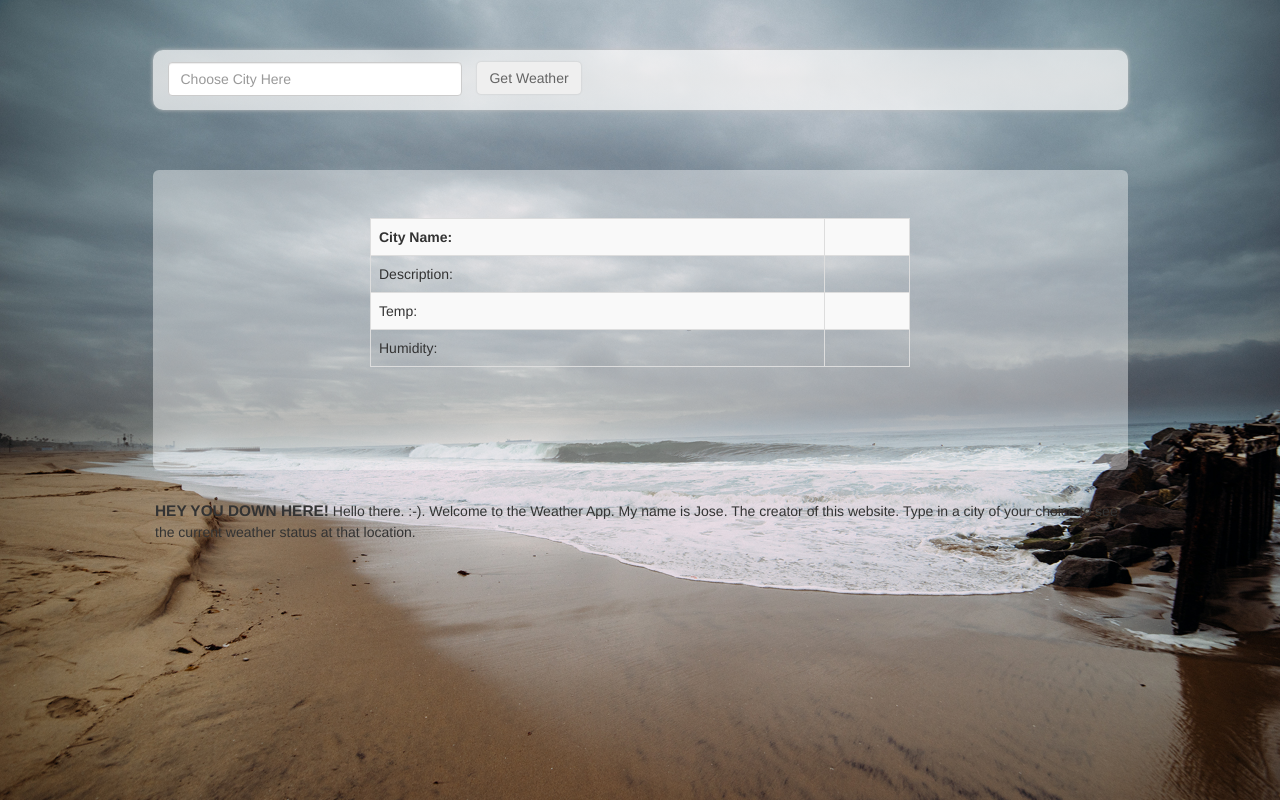
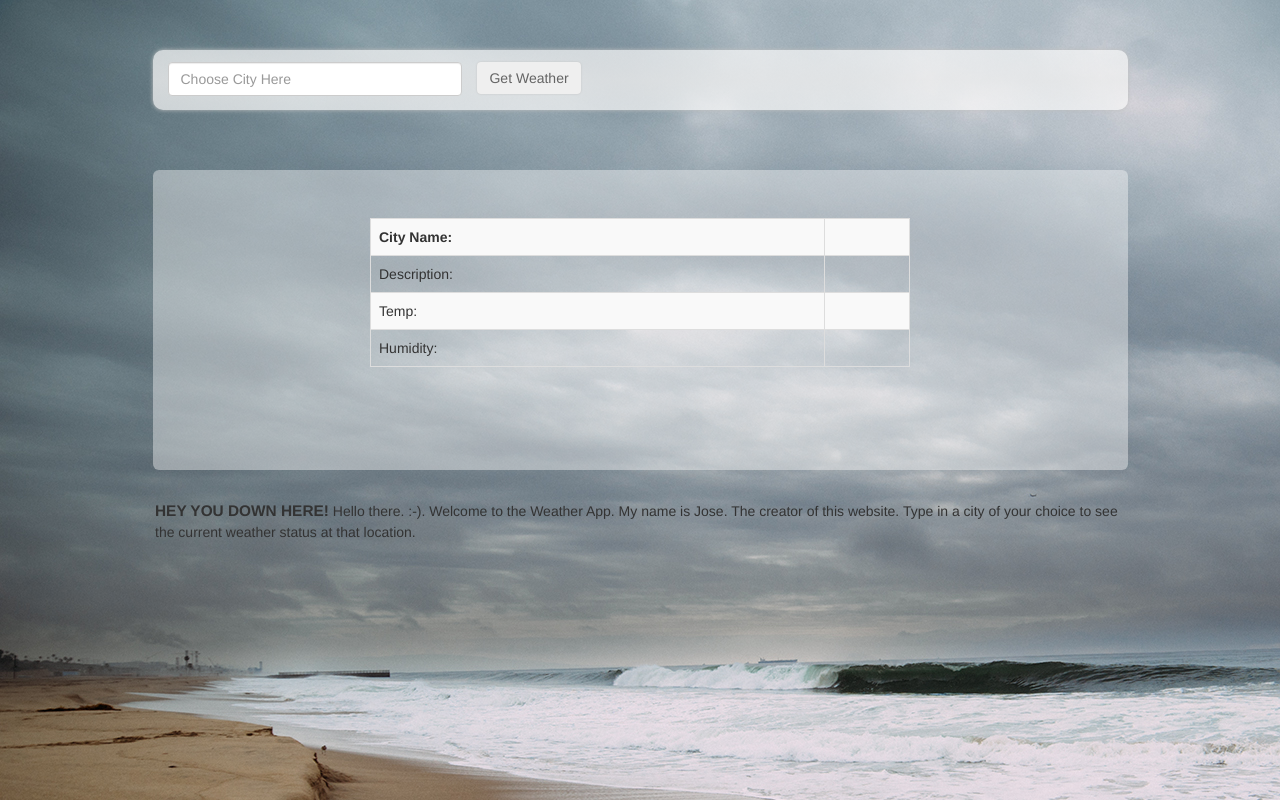
Before and after one commit to Jcareergoals/Weather_App, a CodeIgniter app: page / in a window 1280 px wide. Run offline with CodeIgniter, Linux system fonts and the light colour scheme.

Commit message:
Scaled background to include small devices

```diff
--- a/assets/css/styles.css
+++ b/assets/css/styles.css
@@ -1,7 +1,8 @@
 	body {
 		background-color: silver;
 		background-image: url('../img1.jpg');
-		background-size: cover;
+		background-size: auto;
+		background-repeat: repeat-y;
 	}
 	.header {
 		background: linear-gradient(rgba(250,250,250,.7), rgba(240,240,240,.8), rgba(250,250,250,.7));
```
